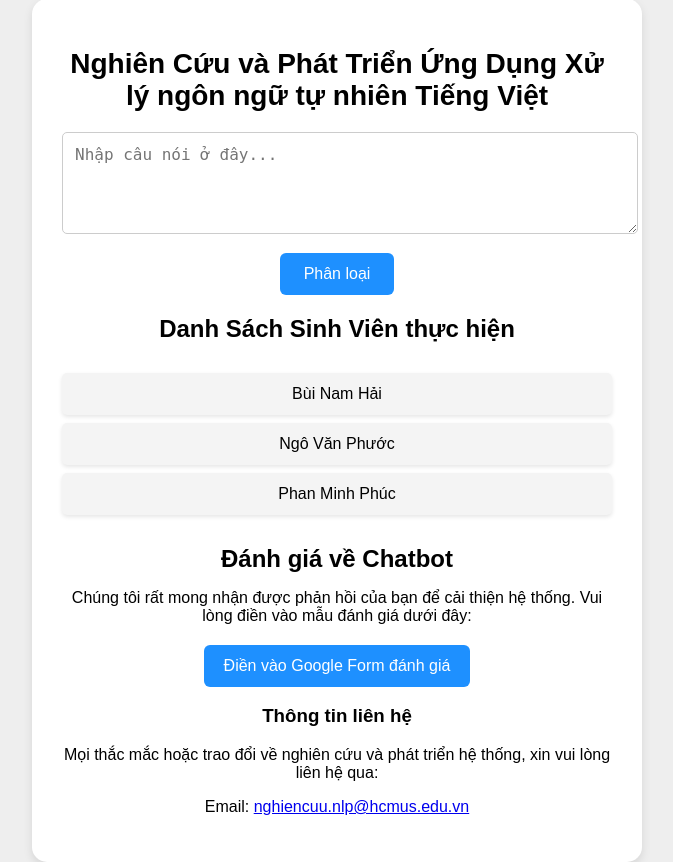
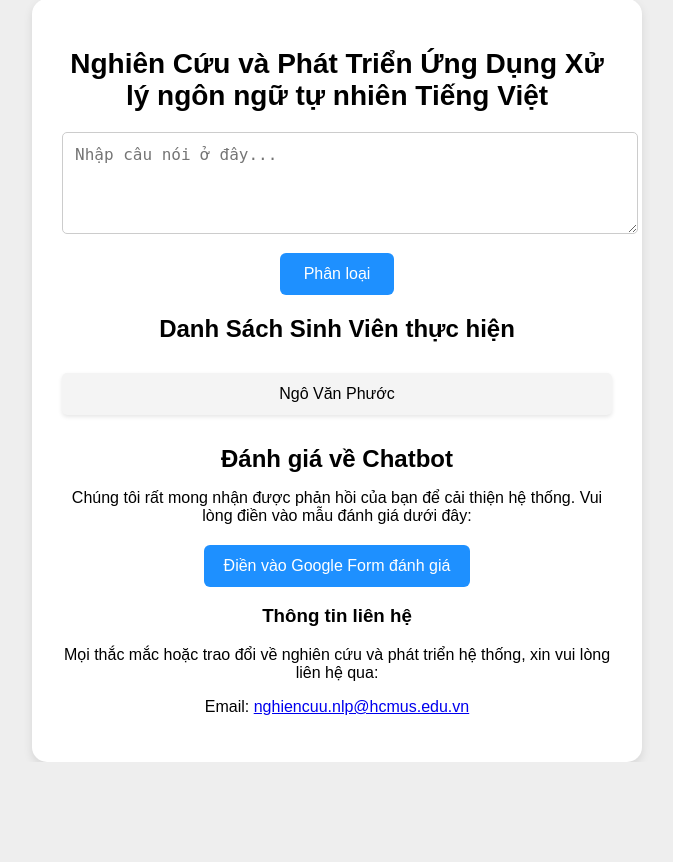
Before and after one commit to NgoVanPhuoc2006/MY_PROJECT, a Flask app: page / in a window 1280 px wide. Shown: the part 121-983 px from the top of the page, without its empty margins (303-976 px from the left). After the commit the page ends 883 px from the top, so only its background shows below. Run offline with Flask 3, Linux system fonts and the light colour scheme.

Commit message:
index.html

```diff
--- a/templates/index.html
+++ b/templates/index.html
@@ -24,9 +24,7 @@
         {% endif %}
         <h2>Danh Sách Sinh Viên thực hiện</h2>
     <ul class="student-list">
-        <li>Bùi Nam Hải</li>
         <li>Ngô Văn Phước</li>
-        <li>Phan Minh Phúc</li>
     </ul>
     <div class="feedback">
         <h3>Đánh giá về Chatbot</h3>
```
